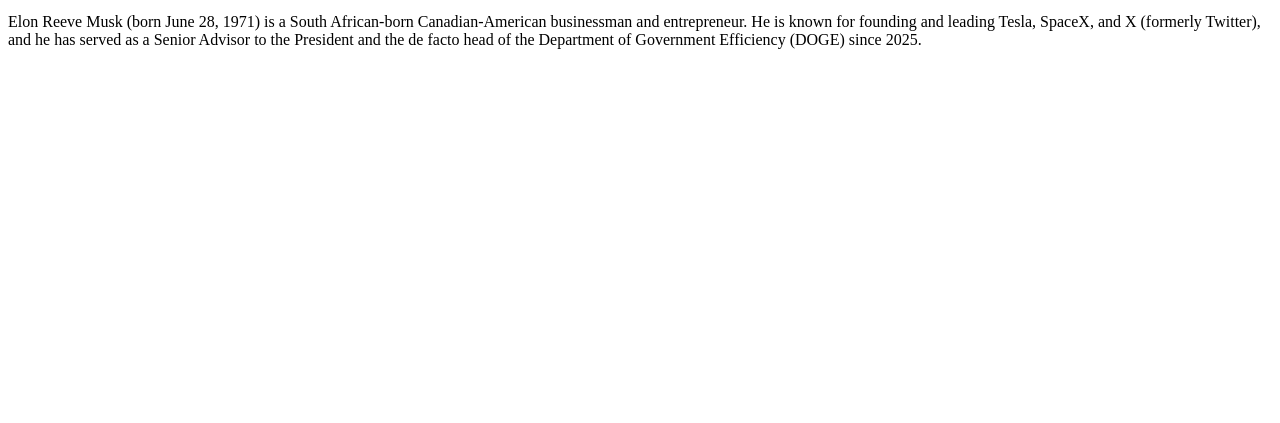
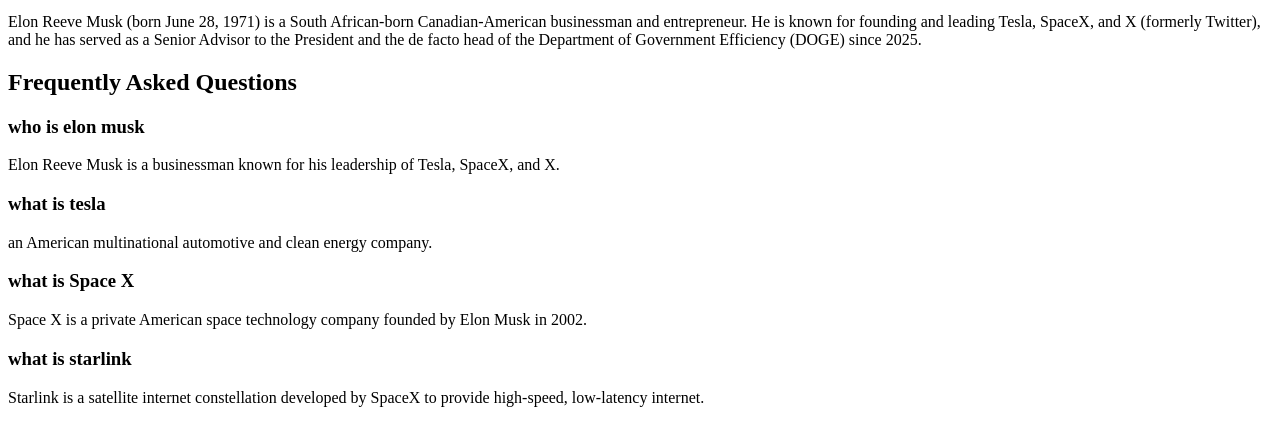
Before and after one commit to NMordecai/alu-web-development, a plain HTML site: page html_advanced/index.html in a window 1280 px wide. Shown: the part 2915-3338 px from the top of the page. Before the commit the page ends 2980 px from the top, so only its background shows below. Drawn offline with Linux system fonts and the light colour scheme.

Commit message:
The FAQ section is ending the page before the footer:

```diff
--- a/html_advanced/index.html
+++ b/html_advanced/index.html
@@ -122,6 +122,29 @@
                 <p>Elon Reeve Musk (born June 28, 1971) is a South African-born Canadian-American businessman and entrepreneur. He is known for founding and leading Tesla, SpaceX, and X (formerly Twitter), and he has served as a Senior Advisor to the President and the de facto head of the Department of Government Efficiency (DOGE) since 2025. </p>
             </div>
         </section>
+        <section class="faq-section">
+            <h2>Frequently Asked Questions</h2>
+            <div class="row-block">
+                <div class="item-block">
+                    <h3>who is elon musk</h3>
+                    <p>Elon Reeve Musk is a businessman known for his leadership of Tesla, SpaceX, and X. </p>
+                </div>
+                <div class="item-block">
+                    <h3>what is tesla</h3>
+                    <p>an American multinational automotive and clean energy company.</p>
+                </div>
+            </div>
+            <div class="row-block">
+                <div class="item-block">
+                     <h3>what is Space X</h3>
+                     <p>Space X is a private American space technology company founded by Elon Musk in 2002.</p>
+                </div>
+                <div class="item-block">
+                    <h3>what is starlink</h3>
+                    <p>Starlink is a satellite internet constellation developed by SpaceX to provide high-speed, low-latency internet.</p>
+                </div>
+            </div>
+        </section>
     </main>
 </body>
 </html>
```
